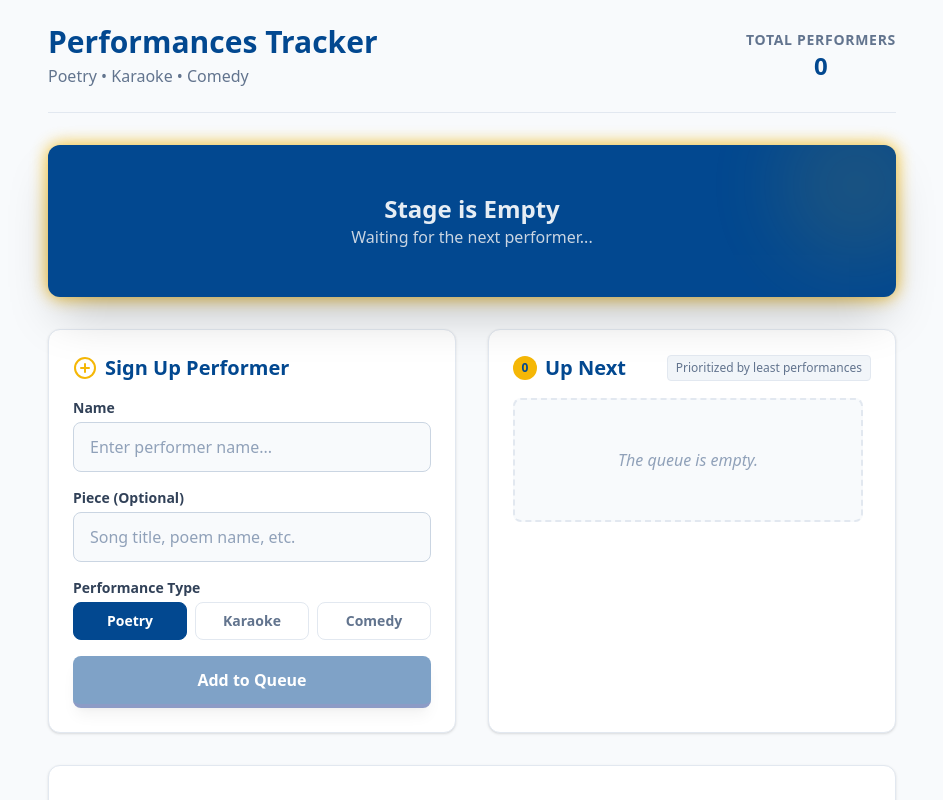
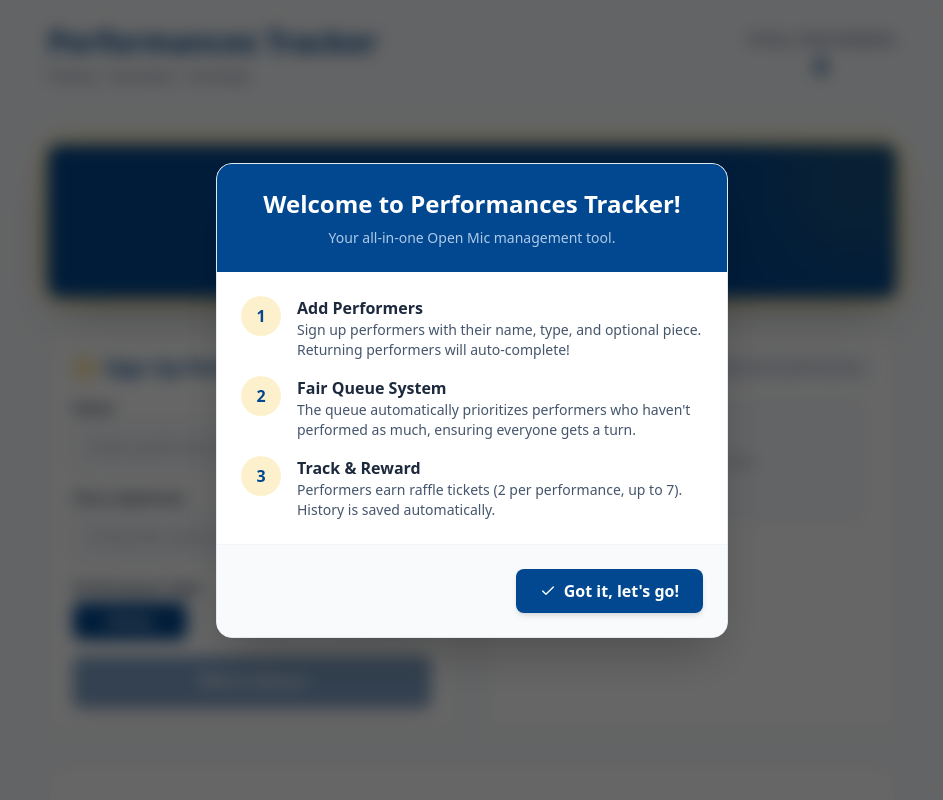
Before and after one commit to zuma3247/performaces-tracker, a React (Vite) app: page / in a window 1280 px wide. Shown: the top 800 px of the page, without its empty margins (168-1111 px from the left). Built offline with nearby package versions, Linux system fonts and the light colour scheme.

Commit message:
Add Welcome Modal for first-time users

```diff
--- a/src/App.jsx
+++ b/src/App.jsx
@@ -1,5 +1,6 @@
 import { useState, useEffect } from 'react'
 import { PlusCircle, Mic, Music, Smile, User, Ticket, Trash2 } from 'lucide-react'
+import { WelcomeModal } from './components/WelcomeModal'
 
 // Utility to generate IDs
 const generateId = () => Math.random().toString(36).substr(2, 9)
@@ -21,6 +22,11 @@ function App() {
     return saved ? JSON.parse(saved) : null
   })
 
+  const [showWelcome, setShowWelcome] = useState(() => {
+    const hasSeen = localStorage.getItem('openMicHasSeenWelcome')
+    return !hasSeen
+  })
+
   // Input State
   const [newName, setNewName] = useState('')
   const [newPiece, setNewPiece] = useState('')
@@ -32,6 +38,11 @@ function App() {
     localStorage.setItem('openMicQueue', JSON.stringify(queue))
     localStorage.setItem('openMicCurrent', JSON.stringify(currentPerformer))
   }, [performers, queue, currentPerformer])
+
+  const handleCloseWelcome = () => {
+    setShowWelcome(false)
+    localStorage.setItem('openMicHasSeenWelcome', 'true')
+  }
 
   // Logic
   const calculateTickets = (count) => {
@@ -143,6 +154,7 @@ function App() {
 
   return (
     <div className="min-h-screen bg-slate-50 text-slate-900 font-sans selection:bg-webster-gold selection:text-webster-blue">
+      <WelcomeModal isOpen={showWelcome} onClose={handleCloseWelcome} />
       <div className="max-w-4xl mx-auto p-4 sm:p-6 space-y-6 sm:space-y-8">
 
         {/* Header */}
--- /dev/null
+++ b/src/components/WelcomeModal.jsx
@@ -0,0 +1,58 @@
+import { X, Check } from 'lucide-react'
+
+export function WelcomeModal({ isOpen, onClose }) {
+    if (!isOpen) return null
+
+    return (
+        <div className="fixed inset-0 z-50 flex items-center justify-center p-4 bg-black/60 backdrop-blur-sm animate-in fade-in duration-200">
+            <div className="bg-white rounded-2xl shadow-2xl max-w-lg w-full overflow-hidden border border-slate-200 scale-100 animate-in zoom-in-95 duration-200">
+
+                {/* Header */}
+                <div className="bg-webster-blue p-6 text-white text-center">
+                    <h2 className="text-2xl font-bold mb-2">Welcome to Performances Tracker!</h2>
+                    <p className="text-blue-100/80 text-sm">Your all-in-one Open Mic management tool.</p>
+                </div>
+
+                {/* Content */}
+                <div className="p-6 space-y-6 text-slate-600">
+                    <div className="space-y-4">
+                        <div className="flex gap-4">
+                            <div className="flex-shrink-0 w-10 h-10 rounded-full bg-webster-gold/20 flex items-center justify-center text-webster-blue font-bold">1</div>
+                            <div>
+                                <h3 className="font-bold text-slate-800">Add Performers</h3>
+                                <p className="text-sm">Sign up performers with their name, type, and optional piece. Returning performers will auto-complete!</p>
+                            </div>
+                        </div>
+
+                        <div className="flex gap-4">
+                            <div className="flex-shrink-0 w-10 h-10 rounded-full bg-webster-gold/20 flex items-center justify-center text-webster-blue font-bold">2</div>
+                            <div>
+                                <h3 className="font-bold text-slate-800">Fair Queue System</h3>
+                                <p className="text-sm">The queue automatically prioritizes performers who haven't performed as much, ensuring everyone gets a turn.</p>
+                            </div>
+                        </div>
+
+                        <div className="flex gap-4">
+                            <div className="flex-shrink-0 w-10 h-10 rounded-full bg-webster-gold/20 flex items-center justify-center text-webster-blue font-bold">3</div>
+                            <div>
+                                <h3 className="font-bold text-slate-800">Track & Reward</h3>
+                                <p className="text-sm">Performers earn raffle tickets (2 per performance, up to 7). History is saved automatically.</p>
+                            </div>
+                        </div>
+                    </div>
+                </div>
+
+                {/* Footer */}
+                <div className="bg-slate-50 p-6 border-t border-slate-100 flex justify-end">
+                    <button
+                        onClick={onClose}
+                        className="flex items-center gap-2 px-6 py-2.5 bg-webster-blue hover:bg-blue-900 text-white font-bold rounded-lg transition shadow-md hover:shadow-lg active:scale-95"
+                    >
+                        <Check className="w-4 h-4" />
+                        Got it, let's go!
+                    </button>
+                </div>
+            </div>
+        </div>
+    )
+}
```
